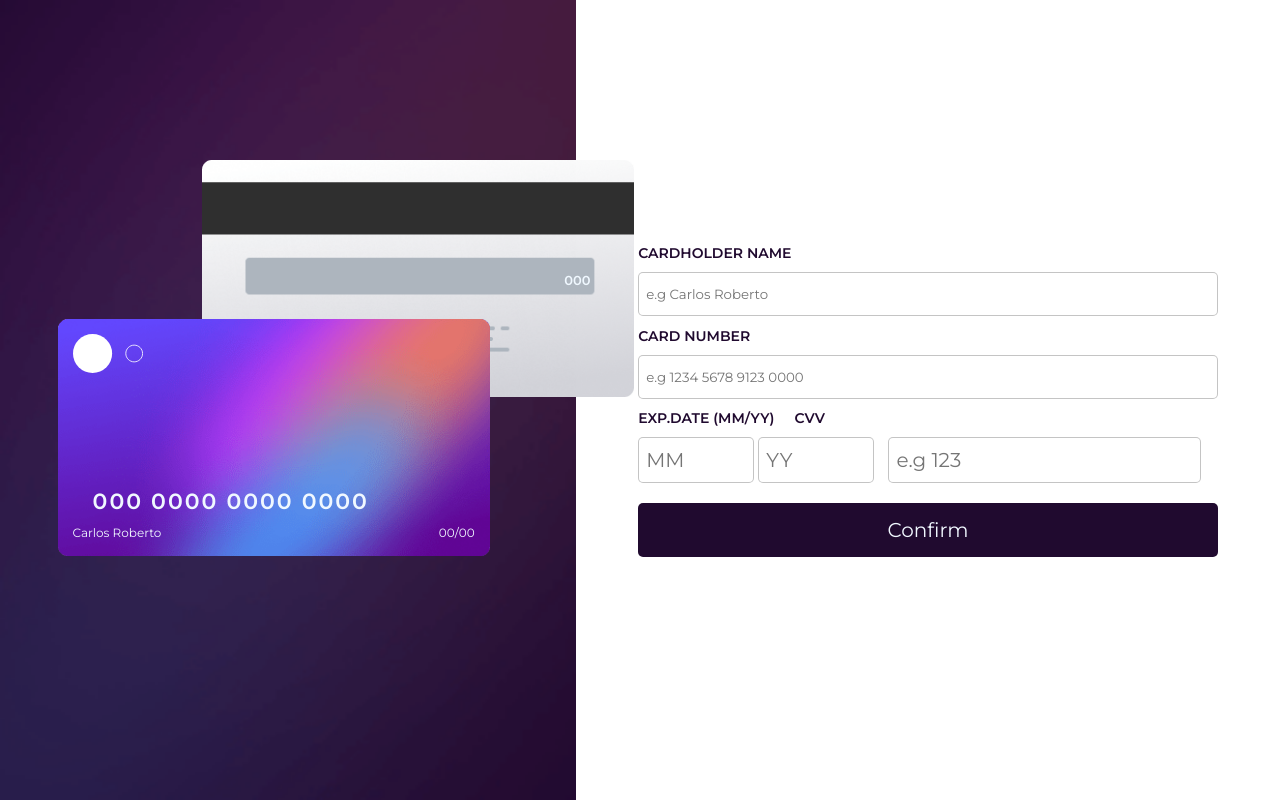
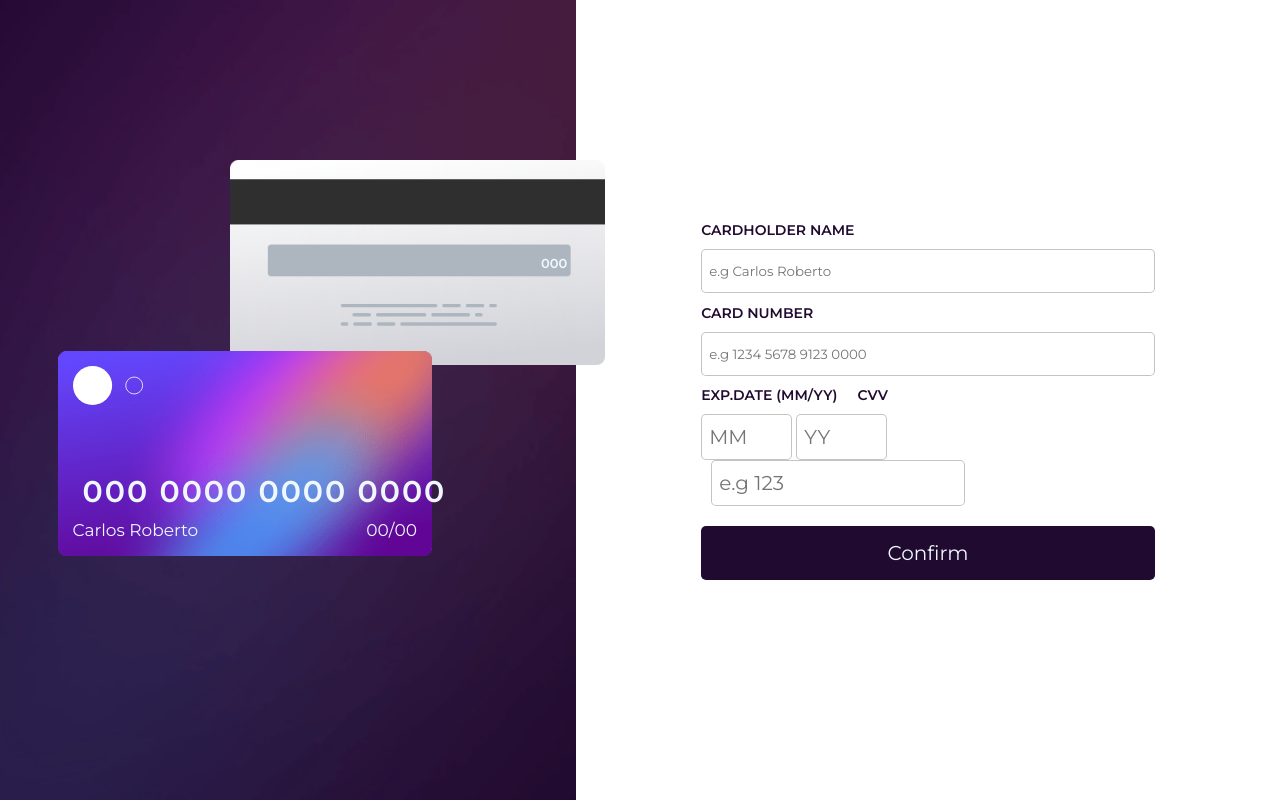
Before and after one commit to adolfin07/cardValidator, a plain HTML site: page index.html in a window 1280 px wide. Drawn offline with Linux system fonts and the light colour scheme.

Commit message:
corrections

```diff
--- a/assets/styles/styles.scss
+++ b/assets/styles/styles.scss
@@ -229,6 +229,7 @@ input[type="number"]::-webkit-inner-spin-button {
         border: 1px solid rgba(0, 0, 0, 0.233);
     }
 }
+
 @media screen and (min-width:768px) {
     .main__layout {
         display: flex;
@@ -275,6 +276,7 @@ input[type="number"]::-webkit-inner-spin-button {
         width: 100%;
     }
 }
+
 @media screen and (min-width:1024px) {
     .main__layout {
         display: flex;
@@ -291,7 +293,7 @@ input[type="number"]::-webkit-inner-spin-button {
         min-height: 100vh;
         max-height: 100vh;
         min-width: 55vw;
-        padding: 0 30px;
+        padding: 0 70px;
     }
 
     .main__layout .main__top .backCard {
@@ -321,6 +323,7 @@ input[type="number"]::-webkit-inner-spin-button {
         width: 100%;
     }
 }
+
 @media screen and (min-width:1440px) {
     .main__layout {
         display: flex;
@@ -337,7 +340,7 @@ input[type="number"]::-webkit-inner-spin-button {
         min-height: 100vh;
         max-height: 100vh;
         min-width: 55vw;
-        padding: 0 30px;
+        padding: 0 100px;
     }
 
     .main__layout .main__top .backCard {
@@ -355,6 +358,7 @@ input[type="number"]::-webkit-inner-spin-button {
         left: 10%;
         transition: all 300ms ease;
     }
+
     .main__layout .main__bottom form .form__bottom .bottom__inputs #cardCvv {
         width: 57%;
         margin-left: 10px;
@@ -374,6 +378,7 @@ input[type="number"]::-webkit-inner-spin-button {
         font-size: 30px;
         width: 100%;
     }
+
     .main__layout .main__top .frontCard #cardName {
         position: absolute;
         color: aliceblue;
@@ -381,13 +386,104 @@ input[type="number"]::-webkit-inner-spin-button {
         left: 15px;
         bottom: 20px;
     }
+
     .main__layout .main__top .frontCard #expDate {
         color: aliceblue;
         position: absolute;
         right: 15px;
         font-size: 17px;
         bottom: 20px;
-        display: flex
-    ;
+        display: flex;
+
+    }
+    .main__layout .main__bottom form .form__bottom .bottom__inputs #cardCvv {
+        width: 56%;
+        margin-left: 10px;
+        padding: 10px 7px;
+        border-radius: 5px;
+        font-size: 20px;
+        border: 1px solid rgba(0, 0, 0, 0.233);
     }
 }
+
+@media screen and (max-width:1920px) {
+    .main__layout {
+        display: flex;
+        flex-direction: row;
+    }
+
+    .main__layout .main__top {
+        min-height: 100vh;
+        max-height: 100vh;
+        min-width: 45vw;
+    }
+
+    .main__layout .main__bottom {
+        min-height: 100vh;
+        max-height: 100vh;
+        min-width: 55vw;
+        padding: 0 100px;
+    }
+
+    .main__layout .main__top .backCard {
+        position: absolute;
+        top: 20%;
+        right: -5%;
+        width: 65%;
+        transition: all 300ms ease;
+    }
+
+    .main__layout .main__top .frontCard {
+        width: 65%;
+        position: absolute;
+        bottom: 30%;
+        left: 10%;
+        transition: all 300ms ease;
+    }
+
+    .main__layout .main__bottom form .form__bottom .bottom__inputs #cardCvv {
+        width: 57%;
+        margin-left: 10px;
+        padding: 10px 7px;
+        border-radius: 5px;
+        font-size: 20px;
+        border: 1px solid rgba(0, 0, 0, 0.233);
+    }
+
+    .main__layout .main__top .frontCard #cardNumber {
+        position: absolute;
+        left: 25px;
+        bottom: 50px;
+        color: aliceblue;
+        letter-spacing: 2px;
+        font-weight: 600;
+        font-size: 30px;
+        width: 100%;
+    }
+
+    .main__layout .main__top .frontCard #cardName {
+        position: absolute;
+        color: aliceblue;
+        font-size: 17px;
+        left: 15px;
+        bottom: 20px;
+    }
+
+    .main__layout .main__top .frontCard #expDate {
+        color: aliceblue;
+        position: absolute;
+        right: 15px;
+        font-size: 17px;
+        bottom: 20px;
+        display: flex;
+
+    }
+    .main__layout .main__bottom form .form__bottom .bottom__inputs #cardCvv {
+        width: 56%;
+        margin-left: 10px;
+        padding: 10px 7px;
+        border-radius: 5px;
+        font-size: 20px;
+        border: 1px solid rgba(0, 0, 0, 0.233);
+    }
+}
```
Also changed, not shown: assets/styles/styles.css, 1 other file.
